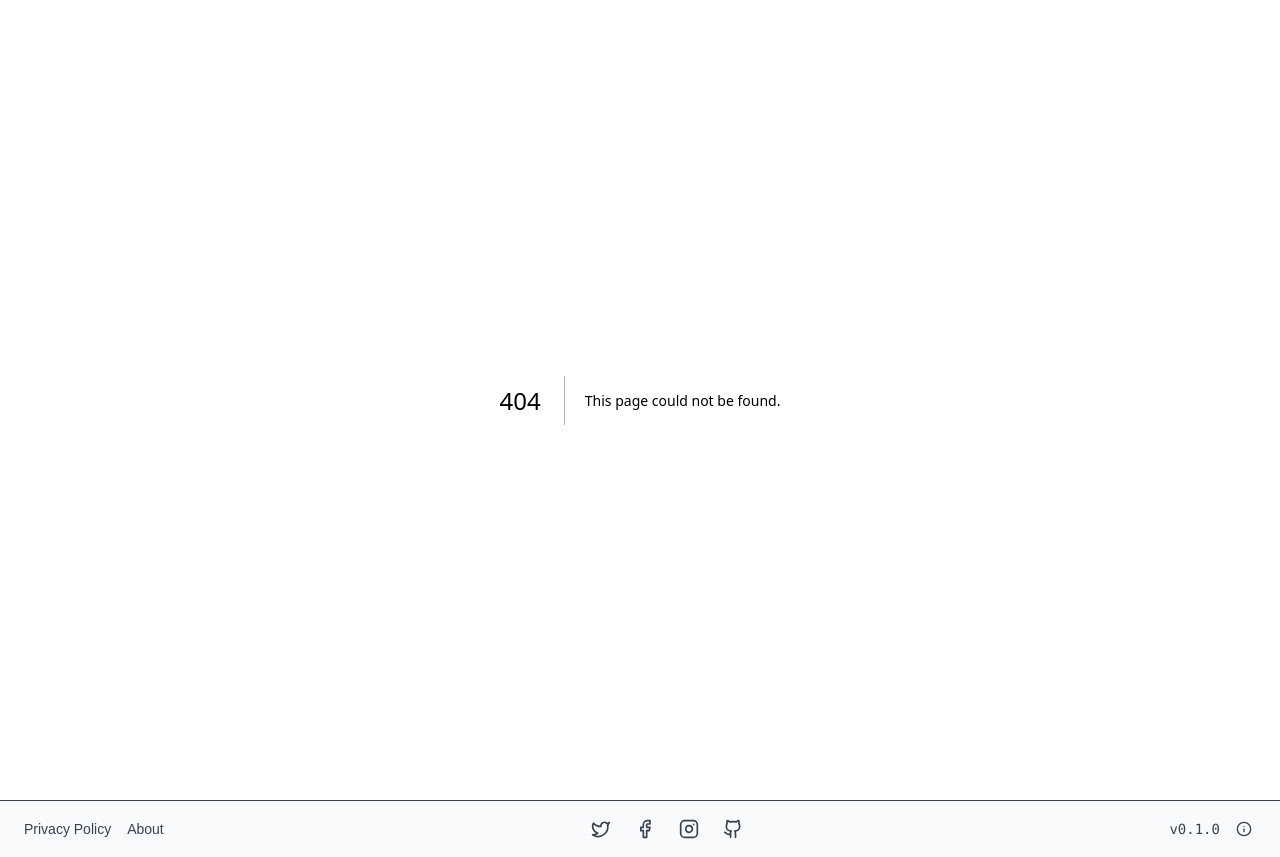
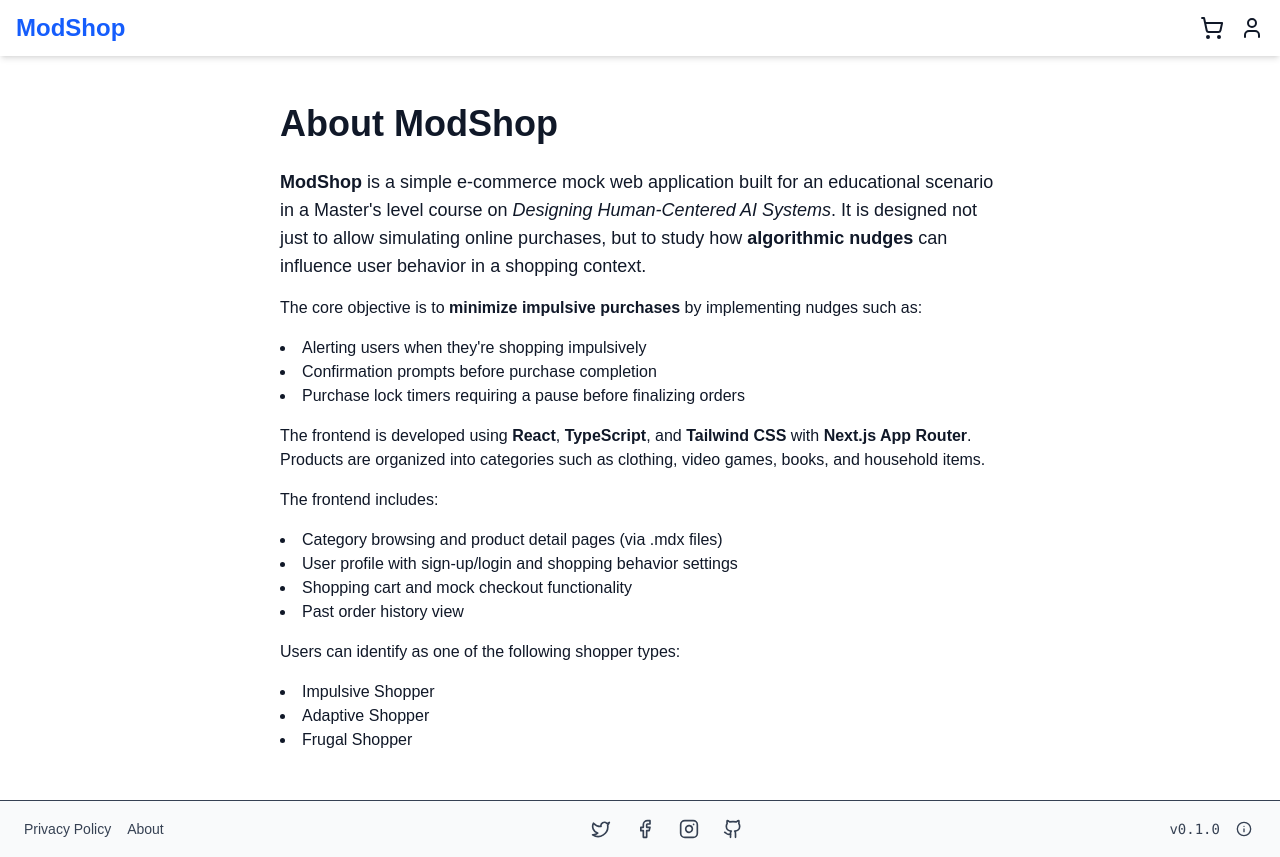
Before and after one commit to alemoraru/modshop, a Next.js app: page /about in a window 1280 px wide. Before the commit this address had no page. Built offline with nearby package versions, Linux system fonts and the light colour scheme; a web font is replaced by a local one.

Commit message:
Add /about page

```diff
--- /dev/null
+++ b/src/app/about/page.tsx
@@ -0,0 +1,60 @@
+"use client";
+
+import Navbar from "@/components/Navbar";
+
+export default function AboutPage() {
+    return (
+        <main className="bg-white text-gray-900">
+            <Navbar/>
+            <section className="max-w-3xl mx-auto px-6 py-12">
+                <h1 className="text-4xl font-bold mb-6">About ModShop</h1>
+
+                <p className="mb-4 text-lg">
+                    <strong>ModShop</strong> is a simple e-commerce mock web application built for an educational
+                    scenario in a Master&#39;s level course on <em>Designing Human-Centered AI Systems</em>.
+                    It is designed not just to allow simulating online purchases, but to study how
+                    <strong> algorithmic nudges</strong> can influence user behavior in a shopping context.
+                </p>
+
+                <p className="mb-4">
+                    The core objective is to <strong>minimize impulsive purchases</strong> by implementing nudges
+                    such as:
+                </p>
+
+                <ul className="list-disc list-inside mb-4">
+                    <li>Alerting users when they&#39;re shopping impulsively</li>
+                    <li>Confirmation prompts before purchase completion</li>
+                    <li>Purchase lock timers requiring a pause before finalizing orders</li>
+                </ul>
+
+                <p className="mb-4">
+                    The frontend is developed using <strong>React</strong>, <strong>TypeScript</strong>, and <strong>Tailwind
+                    CSS</strong> with
+                    <strong> Next.js App Router</strong>. Products are organized into categories such as clothing,
+                    video games, books, and household items.
+                </p>
+
+                <p className="mb-4">
+                    The frontend includes:
+                </p>
+
+                <ul className="list-disc list-inside mb-4">
+                    <li>Category browsing and product detail pages (via .mdx files)</li>
+                    <li>User profile with sign-up/login and shopping behavior settings</li>
+                    <li>Shopping cart and mock checkout functionality</li>
+                    <li>Past order history view</li>
+                </ul>
+
+                <p className="mb-4">
+                    Users can identify as one of the following shopper types:
+                </p>
+
+                <ul className="list-disc list-inside">
+                    <li>Impulsive Shopper</li>
+                    <li>Adaptive Shopper</li>
+                    <li>Frugal Shopper</li>
+                </ul>
+            </section>
+        </main>
+    );
+}
```
